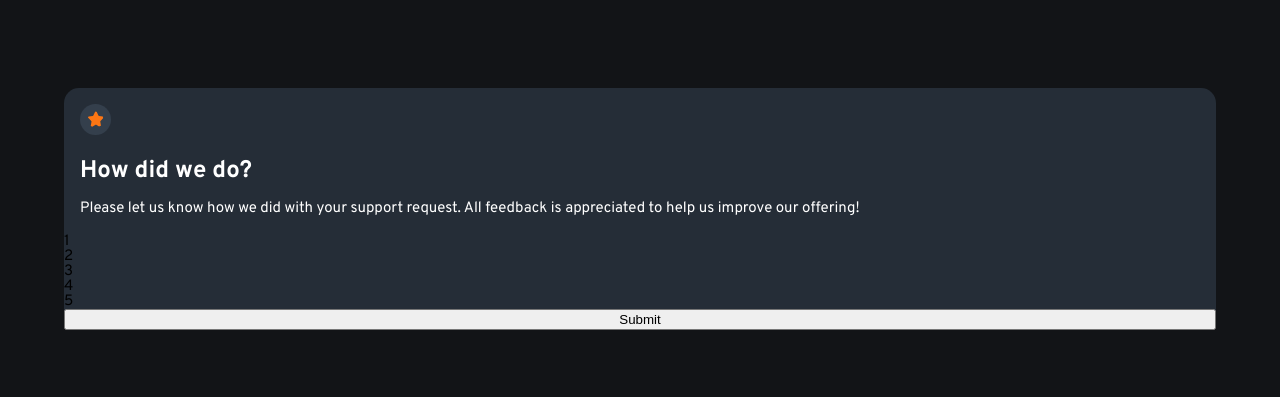
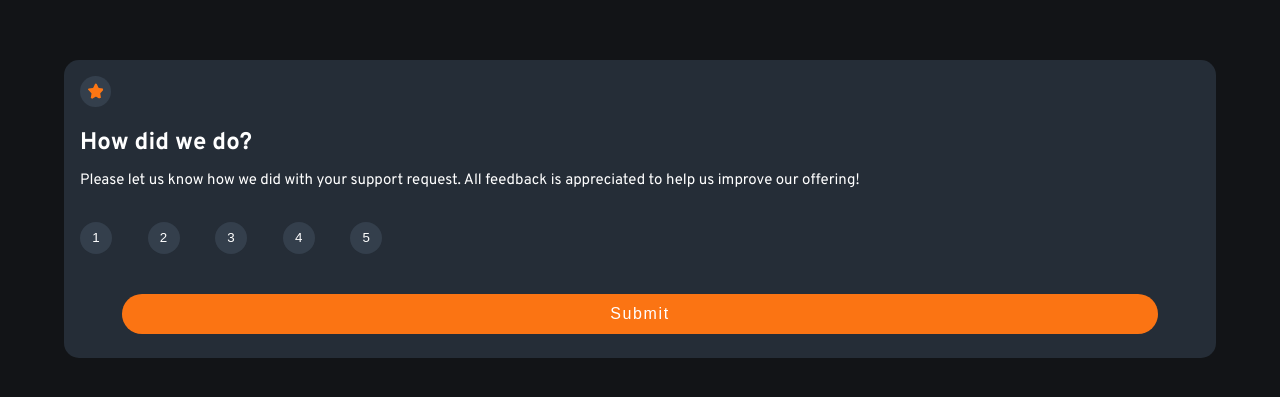
Before and after one commit to pally1995/InteractiveRatingComponent, a plain HTML site: page index.html in a window 1280 px wide. Shown: the part 191-588 px from the top of the page. Drawn offline with Linux system fonts and the light colour scheme.

Commit message:
styling ongoing

```diff
--- a/index.html
+++ b/index.html
@@ -18,14 +18,14 @@
       <p class="feedbackInstruction">Please let us know how we did with your support request.
         All feedback is appreciated to help us improve our offering!
       </p>
-      <ul>
-        <li role="list" class="numberRatings">1</li>
-        <li role="list" class="numberRatings">2</li>
-        <li role="list" class="numberRatings">3</li>
-        <li role="list" class="numberRatings">4</li>
-        <li role="list" class="numberRatings">5</li>
+      <ul role="list">
+        <button class="ratingBtn">1</button>
+        <button class="ratingBtn">2</button>
+        <button class="ratingBtn">3</button>
+        <button class="ratingBtn">4</button>
+        <button class="ratingBtn">5</button>
       </ul>
-      <button>Submit</button>
+      <button class="submitBtn">Submit</button>
     </div>
     <div class="thankyouCard">
       <img src="./images/illustration-thank-you.svg" alt="Thankyou icon">
--- a/style.css
+++ b/style.css
@@ -91,7 +91,31 @@ h1 {
     color: hsl(0, 0%, 100%);
 }
 
+.ratingBtn {
+    height: 2rem;
+    width: 2rem;
+    background: hsl(213, 19%, 25%);
+    padding: 0.5em;
+    border-radius: 50%;
+    margin: 1rem;
+    border: none;
+    color: white;
+}
 
+.submitBtn {
+    display: flex;
+    justify-content: center;
+    width: 90%;
+    background: hsl(25, 97%, 53%);
+    border: none;
+    padding: 0.7rem;
+    border-radius: 20px;
+    margin: 1.5rem auto;
+    color: white;
+    font-weight: 400;
+    font-size: 1rem;
+    letter-spacing: 0.1rem;
+}
 
 
 .thankyouCard {
```
